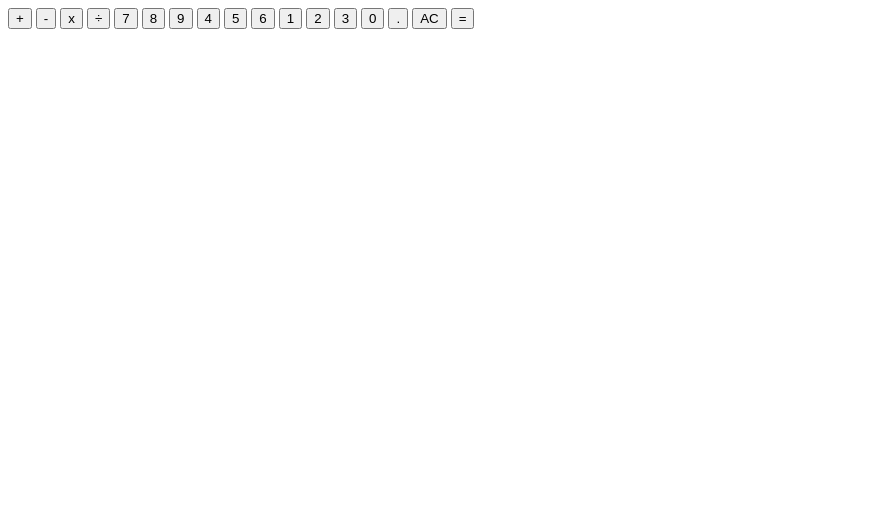
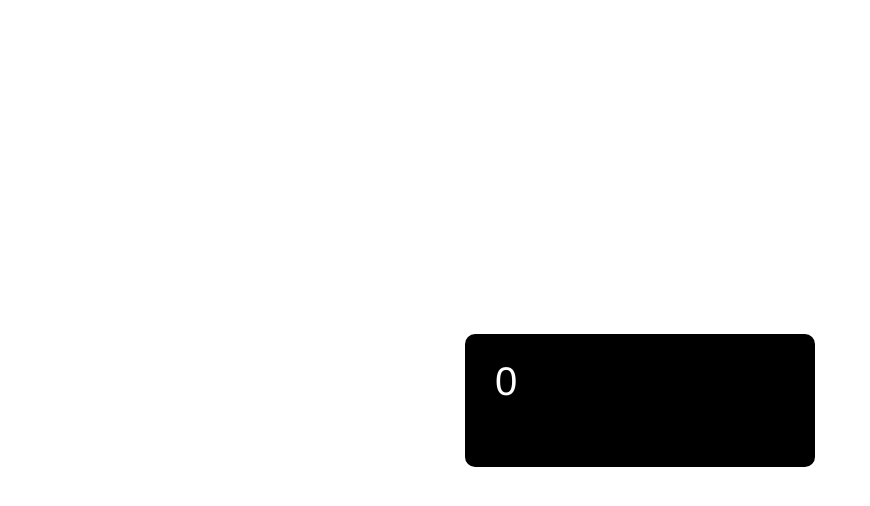
Before and after one commit to PriceLlewellyn/Calculator, a plain HTML site: page index.html in a window 1280 px wide. Shown: the whole page, without its empty margins (0-870 px from the left). Drawn offline with Linux system fonts and the light colour scheme.

Commit message:
Buttons devloping

```diff
--- a/index.html
+++ b/index.html
@@ -4,29 +4,35 @@
     <meta charset="UTF-8">
     <meta name="viewport" content="width=device-width, initial-scale=1.0">
     <title>Calculator</title>
+    <link rel="stylesheet" href="style.css">
 </head>
 <body>
-    <div class="Calculator">
-        <div class="Display"></div>
-        <div class="keys">
-            <button>+</button>
-            <button>-</button>
-            <button>x</button>
-            <button>÷</button>
-            <button>7</button>
-            <button>8</button>
-            <button>9</button>
-            <button>4</button>
-            <button>5</button>
-            <button>6</button>
-            <button>1</button>
-            <button>2</button>
-            <button>3</button>
-            <button>0</button>
-            <button>.</button>
-            <button>AC</button>
-            <button>=</button>
+    <div class="container">
+        <div class="calculator-text">
+            <p name="user-input" id="user-input">0</p>
+        </div>
+        <div class="cal-keys">
+            <buttons type="button" class="key-others operations">AC</buttons>
+            <buttons type="button" class="key-others operations">DEL</buttons>
+            <buttons type="button" class="key-others operations">%</buttons>
+            <buttons type="button" class="key-others operations">/</buttons>
+            <buttons type="button" class="numbers">7</buttons>
+            <buttons type="button" class="numbers">8</buttons>
+            <buttons type="button" class="numbers">9</buttons>
+            <buttons type="button" class="key-others operations">*</buttons>
+            <buttons type="button" class="numbers">4</buttons>
+            <buttons type="button" class="numbers">5</buttons>
+            <buttons type="button" class="numbers">6</buttons>
+            <buttons type="button" class="key-others operations">-</buttons>
+            <buttons type="button" class="numbers">1</buttons>
+            <buttons type="button" class="numbers">2</buttons>
+            <buttons type="button" class="numbers">3</buttons>
+            <buttons type="button" class="key-others operations">+</buttons>
+            <buttons type="button" class="key-zero numbers">0</buttons>
+            <buttons type="button" class="numbers">.</buttons>
+            <buttons type="button" class="key-others operations">=</buttons>
         </div>
     </div>
+    <script type="text/javascript" src="functions.js"></script>
 </body>
 </html>
--- a/style.css
+++ b/style.css
@@ -1,14 +1,52 @@
-.calculator {
-
+* {
+    margin: 0;
+    padding: 0;
+    font-family: "Helvetica Neue", sans-serif;
+    box-sizing: border-box;
 }
 
-.display {
-
+body {
+    background-color: white;
+    min-height: 100vh;
+    display: flex;
+    align-items: center;
+    justify-content: center;
 }
 
-.keys {
-    display: grid;
-    background-color: #999;
-    grid-gap: 1px;
-    grid-template-columns: repeat(4, 1fr);
+.container {
+    background: #000000;
+    padding: 25px;
+    width: 350px;
+    border-radius: 10px;
 }
+
+.calculator-text {
+    margin-bottom: 20px;
+    padding-left: 5px;
+}
+
+.calculator-text p {
+    width: 100%;
+    font-size: 2.5rem;
+    color: #fff;
+    border: none;
+    outline: none;
+    word-wrap: break-word;
+    word-break: break-all;
+}
+
+button {
+    background: #333333;
+    color: #fff;
+    font-size: 1.5rem;
+    border: none;
+    border-radius: 70%;
+    cursor: pointer;
+    height: 65px;
+    width: 65px;
+}
+
+button:active,
+button:focus {
+    filter:brightness(120%)
+}
```
